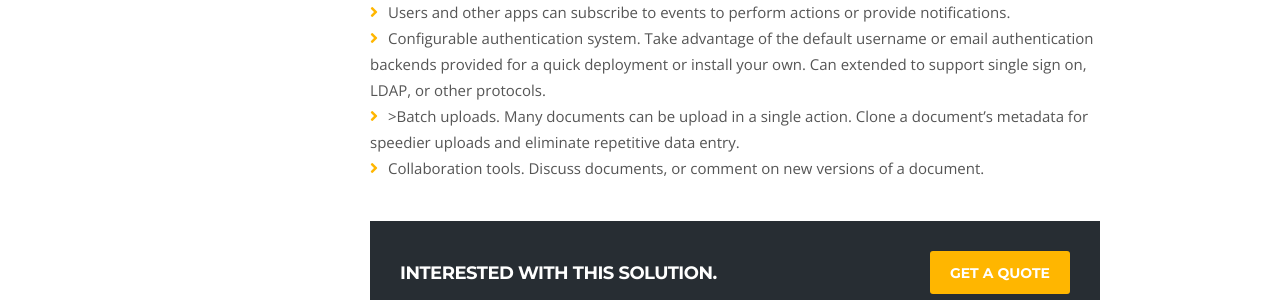
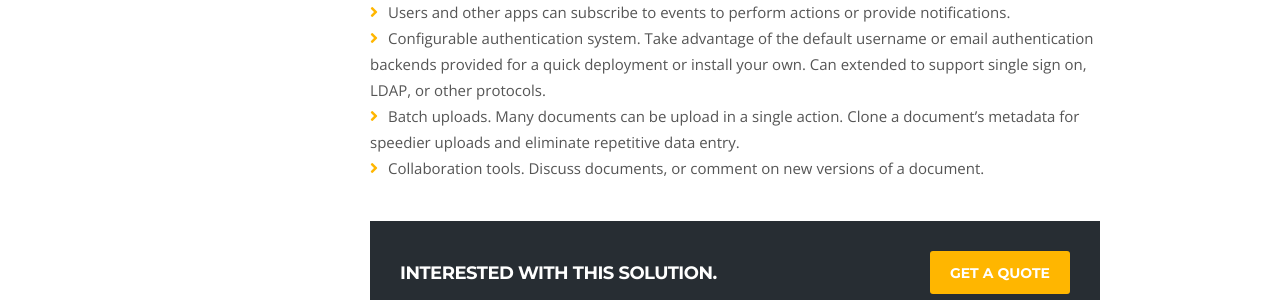
Before and after one commit to westerly-lzh/westerly-lzh.github.io, a Jekyll site: the page built from solutions/001-document-management.md, in a window 1280 px wide and 900 px high, scrolled down 2374 px. Shown: the part 154-454 px from the top of the window. Built offline with Jekyll 4.4.1, drawn with Linux system fonts in a browser that asks for light colours.

Commit message:
set the layout

```diff
--- a/_includes/service-single-banner.html
+++ b/_includes/solution-single-banner.html
@@ -4,7 +4,7 @@
         <div class="row">
           <div class="col-lg-12">
               <div class="banner-heading">
-                <h1 class="banner-title">Service</h1>
+                <h1 class="banner-title">Solution</h1>
                 <nav aria-label="breadcrumb">
                     <ol class="breadcrumb justify-content-center">
                       <li class="breadcrumb-item"><a href="/">Home</a></li>
--- a/_layouts/service-detail.html
+++ b/_layouts/solution-detail.html
@@ -5,7 +5,7 @@
   <div class="body-inner">
 	{% include body-header.html %}
 
-	{% include service-single-banner.html %}
+	{% include solution-single-banner.html %}
 
 	{{content}}
 
--- a/solutions/001-document-management.md
+++ b/solutions/001-document-management.md
@@ -139,7 +139,7 @@ provide notifications.
 provided for a quick deployment or install your own. Can extended to support single sign on, LDAP, or other protocols.
 </li>
 
-<li>>Batch uploads. Many documents can be upload in a single action. Clone a document’s metadata for speedier uploads and eliminate repetitive
+<li>Batch uploads. Many documents can be upload in a single action. Clone a document’s metadata for speedier uploads and eliminate repetitive
 data entry.
 </li>
 <li>Collaboration tools. Discuss documents, or comment on new versions of a document.
```
Also changed, not shown: other parts of solutions/001-document-management.md (+1 -1 lines).
